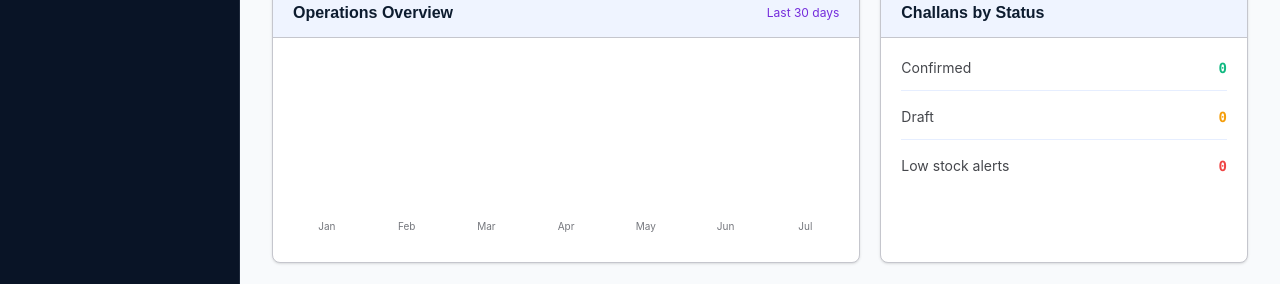
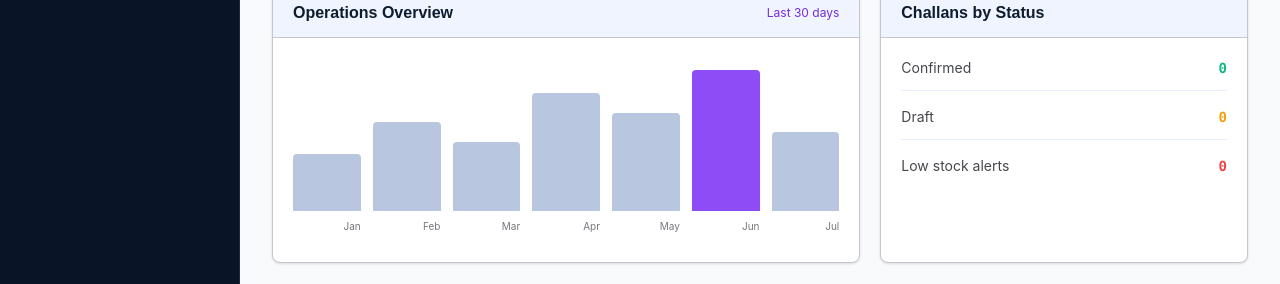
Before and after one commit to bhavi6969/nexora-erp-crm-operations-portal, a React (Vite) app in the folder Nexora-ERP-CRM-Operations-Portal/frontend/: page /dashboard in a window 1280 px wide. Shown: the part 334-618 px from the top of the page. Built offline with nearby package versions, Linux system fonts and the light colour scheme; no server answers; sample sign-in values are in the browser's storage.

Commit message:
fix: resolve empty Operations Overview bar chart by adding h-full to bar column wrappers

```diff
--- a/Nexora-ERP-CRM-Operations-Portal/frontend/src/pages/dashboard/Dashboard.tsx
+++ b/Nexora-ERP-CRM-Operations-Portal/frontend/src/pages/dashboard/Dashboard.tsx
@@ -164,8 +164,11 @@ export function Dashboard() {
           </div>
           <div className="flex h-56 items-end gap-3 px-5 pb-7 pt-8">
             {[35, 54, 42, 72, 60, 88, 48].map((height, index) => (
-              <div key={index} className="flex flex-1 flex-col items-center gap-2">
-                <div className={`w-full rounded-t-sm ${index === 5 ? 'bg-[#8e4cf6]' : 'bg-[#b8c6df]'}`} style={{ height: `${height}%` }} />
+              <div key={index} className="flex flex-1 flex-col items-end justify-end gap-2 h-full">
+                <div
+                  className={`w-full rounded-t-sm ${index === 5 ? 'bg-[#8e4cf6]' : 'bg-[#b8c6df]'}`}
+                  style={{ height: `${height}%` }}
+                />
                 <span className="text-[10px] text-[#75777d]">{['Jan', 'Feb', 'Mar', 'Apr', 'May', 'Jun', 'Jul'][index]}</span>
               </div>
             ))}
```
